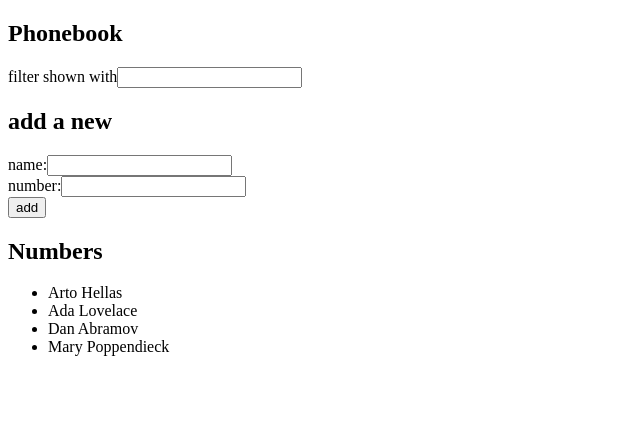
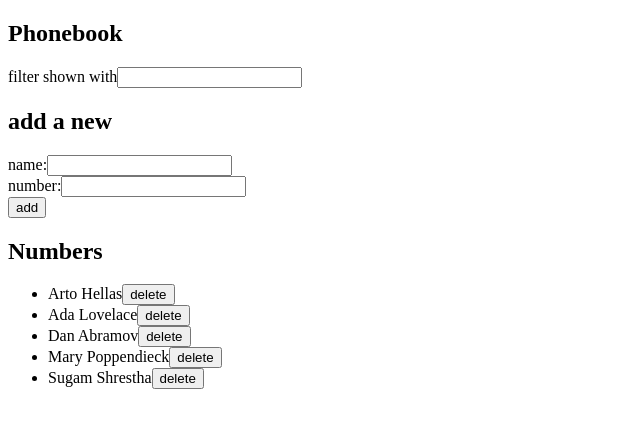
Before and after one commit to sugammm7/fullstackopen, a React (Vite) app in the folder part2/phonebook/: page / in a window 1280 px wide. Shown: the top 428 px of the page, without its empty margins (0-640 px from the left). Built offline with nearby package versions, Linux system fonts and the light colour scheme; data requests are answered from the project's data file.

Commit message:
Dive into communicating with server, reflecting data in frontend

```diff
--- a/part2/phonebook/db.json
+++ b/part2/phonebook/db.json
@@ -19,6 +19,12 @@
       "name": "Mary Poppendieck",
       "number": "39-23-6423122",
       "id": "4"
+    },
+    {
+      "name": "Sugam Shrestha",
+      "number": "1234567890",
+      "id": "KBrXvfK5Qp0"
     }
-  ]
+  ],
+  "$schema": "./node_modules/json-server/schema.json"
 }
--- a/part2/phonebook/src/App.jsx
+++ b/part2/phonebook/src/App.jsx
@@ -1,8 +1,10 @@
-import axios from "axios";
 import { useEffect, useState } from "react";
+
 import SearchName from "./components/SearchName";
 import AddForm from "./components/AddForm";
 import ContactList from "./components/ContactList";
+
+import phonebookServices from "./services/phonebook";
 
 function App() {
   const [persons, setPersons] = useState([]);
@@ -11,10 +13,30 @@ function App() {
   const [searchName, setSearchName] = useState("");
 
   useEffect(function () {
-    axios.get("http://localhost:3001/persons").then((res) => {
-      setPersons(res.data);
+    phonebookServices.getAll().then((data) => {
+      setPersons(data);
     });
   }, []);
+
+  function handleUpdateNumber(id, updatedContact) {
+    const replaceNumberPermission = confirm(
+      `${newName} already exists in the phonebook, want to replace the number?`,
+    );
+
+    if (!replaceNumberPermission) {
+      setNewName("");
+      setNewPhoneNum("");
+      return;
+    }
+
+    phonebookServices.updateContact(id, updatedContact).then((data) => {
+      setPersons((persons) =>
+        persons.map((person) => (person.id === id ? data : person)),
+      );
+      setNewName("");
+      setNewPhoneNum("");
+    });
+  }
 
   function handleAddNumber(e) {
     e.preventDefault();
@@ -23,20 +45,36 @@ function App() {
       return;
     }
 
-    const doesExist = !!persons.find((person) => person.name === newName);
+    const newObject = {
+      name: newName,
+      number: newPhoneNum,
+    };
 
-    if (!doesExist) {
-      const newObject = {
-        name: newName,
-        number: newPhoneNum,
-      };
-      setPersons(persons.concat(newObject));
-    } else {
-      alert(`${newName} is already added to phonebook`);
+    const doesExist = persons.find((person) => person.name === newName);
+
+    if (doesExist) {
+      handleUpdateNumber(doesExist.id, newObject);
+      return;
     }
+
+    phonebookServices
+      .createNewContact(newObject)
+      .then((data) => setPersons(persons.concat(data)));
 
     setNewName("");
     setNewPhoneNum("");
+  }
+
+  function handleDeleteNumber(id) {
+    const personName = persons.find((person) => person.id === id).name;
+
+    const deletePermission = confirm(`Delete ${personName}`);
+
+    if (deletePermission) {
+      phonebookServices.deleteContact(id).then(() => {
+        setPersons((persons) => persons.filter((person) => person.id !== id));
+      });
+    }
   }
 
   const dataToShow = searchName
@@ -59,7 +97,10 @@ function App() {
         onAddNumber={handleAddNumber}
       />
 
-      <ContactList dataToShow={dataToShow} />
+      <ContactList
+        dataToShow={dataToShow}
+        onDeleteNumber={handleDeleteNumber}
+      />
     </div>
   );
 }
--- a/part2/phonebook/src/components/Contact.jsx
+++ b/part2/phonebook/src/components/Contact.jsx
@@ -1,5 +1,10 @@
-function Contact({ person }) {
-  return <li>{person.name}</li>;
+function Contact({ person, onDeleteNumber }) {
+  return (
+    <li>
+      {person.name}
+      <button onClick={onDeleteNumber}>delete</button>
+    </li>
+  );
 }
 
 export default Contact;
--- a/part2/phonebook/src/components/ContactList.jsx
+++ b/part2/phonebook/src/components/ContactList.jsx
@@ -1,12 +1,16 @@
 import Contact from "./Contact";
 
-function ContactList({ dataToShow }) {
+function ContactList({ dataToShow, onDeleteNumber }) {
   return (
     <>
       <h2>Numbers</h2>
       <ul>
         {dataToShow.map((person) => (
-          <Contact key={person.number} person={person} />
+          <Contact
+            key={person.id}
+            person={person}
+            onDeleteNumber={() => onDeleteNumber(person.id)}
+          />
         ))}
       </ul>
     </>
--- /dev/null
+++ b/part2/phonebook/src/services/phonebook.js
@@ -0,0 +1,32 @@
+import axios from "axios";
+
+const baseURL = "http://localhost:3001/persons";
+
+const getAll = () => {
+  const req = axios.get(baseURL);
+  return req.then((res) => res.data);
+};
+
+const createNewContact = (newContact) => {
+  const req = axios.post(baseURL, newContact);
+  return req.then((res) => res.data);
+};
+
+const deleteContact = (id) => {
+  const req = axios.delete(`${baseURL}/${id}`);
+  return req.then(() => {
+    console.log("Resource deleted successfully");
+  });
+};
+
+const updateContact = (id, updatedContact) => {
+  const req = axios.put(`${baseURL}/${id}`, updatedContact);
+  return req.then((res) => res.data);
+};
+
+export default {
+  getAll,
+  createNewContact,
+  deleteContact,
+  updateContact,
+};
```
